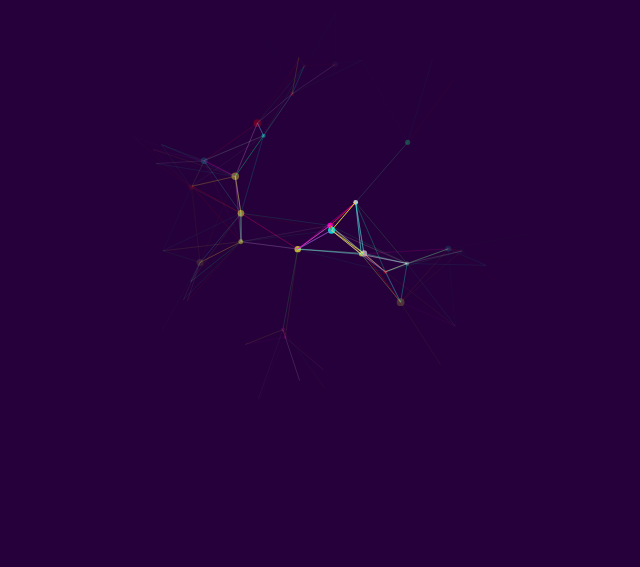
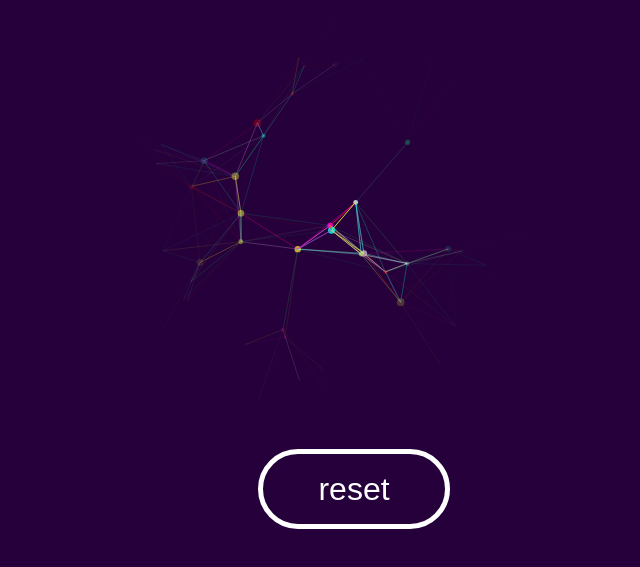
Before and after one commit to Kenn-ba/CodingAdvanced_Canvas, a plain HTML site: page index.html in a window 1280 px wide. Shown: the part 191-758 px from the top of the page, without its empty margins (318-958 px from the left). Drawn offline with Linux system fonts and the light colour scheme.

Commit message:
functies toegevoegd om nodes elke keer uit te breiden en vermeerderen

```diff
--- a/index.html
+++ b/index.html
@@ -9,6 +9,9 @@
     <!--Initieel Voorbeeld: https://codepen.io/search/pens?q=canvas+animation-->
 </head>
 <body>
-    <canvas></canvas>
+    <div class="container">
+        <canvas></canvas>
+        <button id="myButton">reset</button>
+    </div>
 </body>
 </html>
--- a/script.js
+++ b/script.js
@@ -4,29 +4,49 @@
       circ,
       nodes,
       mouse,
-      SENSITIVITY,
-      SIBLINGS_LIMIT,
-      DENSITY,
-      NODES_QTY,
-      ANCHOR_LENGTH,
-      MOUSE_RADIUS;
+      sensitivity,
+      siblings_limit,
+      density,
+      nodes_qty,
+      anchor_length,
+      mouse_radius;
 
     // how close next node must be to activate connection (in px)
     // shorter distance == better connection (line width)
-    SENSITIVITY = 100;
+    sensitivity = 100;
     // note that siblings limit is not 'accurate' as the node can actually have more connections than this value that's because the node accepts sibling nodes with no regard to their current connections this is acceptable because potential fix would not result in significant visual difference
     // more siblings == bigger node
-    SIBLINGS_LIMIT = 10;
+    siblings_limit = 10;
     // default node margin
-    DENSITY = 50;
+    density = 50;
     // total number of nodes used (incremented after creation)
-    NODES_QTY = 0;
+    nodes_qty = 0;
     // avoid nodes spreading
-    ANCHOR_LENGTH = 150;
+    anchor_length = 150;
     // highlight radius
-    MOUSE_RADIUS = 150;
+    mouse_radius = 150;
     //Array van kleuren
     const kleuren = ["255, 0, 213","255,0,0","0, 255, 239","255,255,255","0,255,128","255,255,51"];
+
+    const button = document.getElementById("myButton");
+    button.addEventListener("click", function() {
+      siblings_limit=10;
+      sensitivity=100;
+      density=50;
+      anchor_length=150;
+      mouse_radius=150;
+    });
+
+    let count = 0;
+    document.addEventListener("click", function() {
+      siblings_limit+=10;
+      density+=10;
+      sensitivity+=10;
+      anchor_length+=10;
+      mouse_radius+=10;
+    });
+
+
 
     circ = 2 * Math.PI;
     nodes = [];
@@ -51,8 +71,8 @@
     function Node(x, y) {
       this.anchorX = x;
       this.anchorY = y;
-      this.x = Math.random() * (x - (x - ANCHOR_LENGTH)) + (x - ANCHOR_LENGTH);
-      this.y = Math.random() * (y - (y - ANCHOR_LENGTH)) + (y - ANCHOR_LENGTH);
+      this.x = Math.random() * (x - (x - anchor_length)) + (x - anchor_length);
+      this.y = Math.random() * (y - (y - anchor_length)) + (y - anchor_length);
       this.vx = Math.random() * 2 - 1;
       this.vy = Math.random() * 2 - 1;
       this.energy = Math.random() * 100;
@@ -67,7 +87,7 @@
       ctx.arc(
         this.x,
         this.y,
-        2 * this.radius + (2 * this.siblings.length) / SIBLINGS_LIMIT,
+        2 * this.radius + (2 * this.siblings.length) / siblings_limit,
         0,
         circ
       );
@@ -81,7 +101,7 @@
         ctx.beginPath();
         ctx.moveTo(this.x, this.y);
         ctx.lineTo(this.siblings[i].x, this.siblings[i].y);
-        ctx.lineWidth = 1 - calcDistance(this, this.siblings[i]) / SENSITIVITY;
+        ctx.lineWidth = 1 - calcDistance(this, this.siblings[i]) / sensitivity;
         ctx.strokeStyle = color;
         ctx.stroke();
       }
@@ -91,16 +111,16 @@
       this.energy -= 2;
       if (this.energy < 1) {
         this.energy = Math.random() * 100;
-        if (this.x - this.anchorX < -ANCHOR_LENGTH) {
+        if (this.x - this.anchorX < -anchor_length) {
           this.vx = Math.random() * 2;
-        } else if (this.x - this.anchorX > ANCHOR_LENGTH) {
+        } else if (this.x - this.anchorX > anchor_length) {
           this.vx = Math.random() * -2;
         } else {
           this.vx = Math.random() * 4 - 2;
         }
-        if (this.y - this.anchorY < -ANCHOR_LENGTH) {
+        if (this.y - this.anchorY < -anchor_length) {
           this.vy = Math.random() * 2;
-        } else if (this.y - this.anchorY > ANCHOR_LENGTH) {
+        } else if (this.y - this.anchorY > anchor_length) {
           this.vy = Math.random() * -2;
         } else {
           this.vy = Math.random() * 4 - 2;
@@ -113,10 +133,10 @@
     function initNodes() {
       ctx.clearRect(0, 0, canvas.width, canvas.height);
       nodes = [];
-      for (var i = DENSITY; i < canvas.width; i += DENSITY) {
-        for (var j = DENSITY; j < canvas.height; j += DENSITY) {
+      for (var i = density; i < canvas.width; i += density) {
+        for (var j = density; j < canvas.height; j += density) {
           nodes.push(new Node(i, j));
-          NODES_QTY++;
+          nodes_qty++;
         }
       }
     }
@@ -129,21 +149,21 @@
 
     function findSiblings() {
       var node1, node2, distance;
-      for (var i = 0; i < NODES_QTY; i++) {
+      for (var i = 0; i < nodes_qty; i++) {
         node1 = nodes[i];
         node1.siblings = [];
-        for (var j = 0; j < NODES_QTY; j++) {
+        for (var j = 0; j < nodes_qty; j++) {
           node2 = nodes[j];
           if (node1 !== node2) {
             distance = calcDistance(node1, node2);
-            if (distance < SENSITIVITY) {
-              if (node1.siblings.length < SIBLINGS_LIMIT) {
+            if (distance < sensitivity) {
+              if (node1.siblings.length < siblings_limit) {
                 node1.siblings.push(node2);
               } else {
                 var node_sibling_distance = 0;
                 var max_distance = 0;
                 var s;
-                for (var k = 0; k < SIBLINGS_LIMIT; k++) {
+                for (var k = 0; k < siblings_limit; k++) {
                   node_sibling_distance = calcDistance(node1, node1.siblings[k]);
                   if (node_sibling_distance > max_distance) {
                     max_distance = node_sibling_distance;
@@ -166,7 +186,7 @@
       ctx.clearRect(0, 0, canvas.width, canvas.height);
       findSiblings();
       var i, node, distance;
-      for (i = 0; i < NODES_QTY; i++) {
+      for (i = 0; i < nodes_qty; i++) {
         node = nodes[i];
         distance = calcDistance(
           {
@@ -175,13 +195,13 @@
           },
           node
         );
-        if (distance < MOUSE_RADIUS) {
-          node.brightness = 1 - distance / MOUSE_RADIUS;
+        if (distance < mouse_radius) {
+          node.brightness = 1 - distance / mouse_radius;
         } else {
           node.brightness = 0;
         }
       }
-      for (i = 0; i < NODES_QTY; i++) {
+      for (i = 0; i < nodes_qty; i++) {
         node = nodes[i];
         if (node.brightness) {
           node.drawNode();
--- a/style.css
+++ b/style.css
@@ -3,14 +3,33 @@ body {
   margin: 0;
   background-color: #25003a;
   overflow: hidden;
+  height: 100%;
+  width: 100%;
 }
-
+.container{
+  position: relative;
+  width: 100%;
+  height: 100%;
+}
 canvas {
-  position: relative;
+  position: absolute;
   top: 0;
   bottom: 0;
-  width: 100%;
-  height: 100%;
   background-color: #25003a;
   overflow: hidden;
 }
+#myButton{
+  width: 15%;
+  height: 10%;
+  position: absolute;
+  margin-left: 45%;
+  margin-right: 45%;
+  top: 80%;
+  border-radius: 50px;
+  border-style: solid;
+  border-width: 5px;
+  border-color: white;
+  background-color: rgba(255, 255, 255,0);
+  color: white;
+  font-size: xx-large;
+}
```
